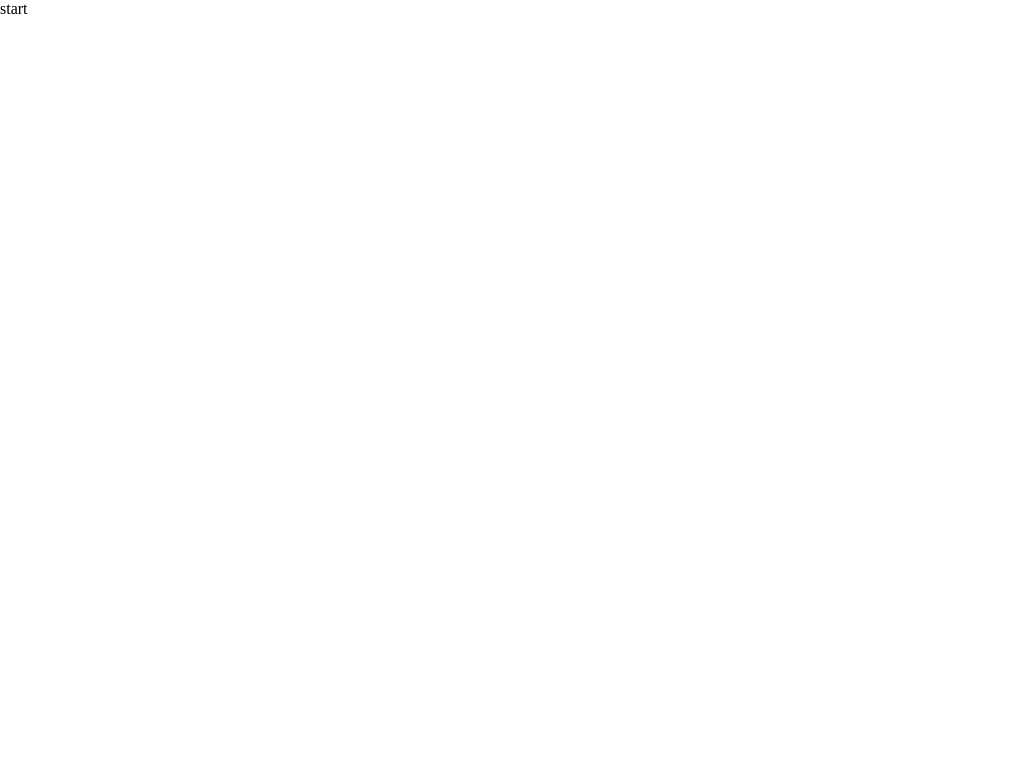
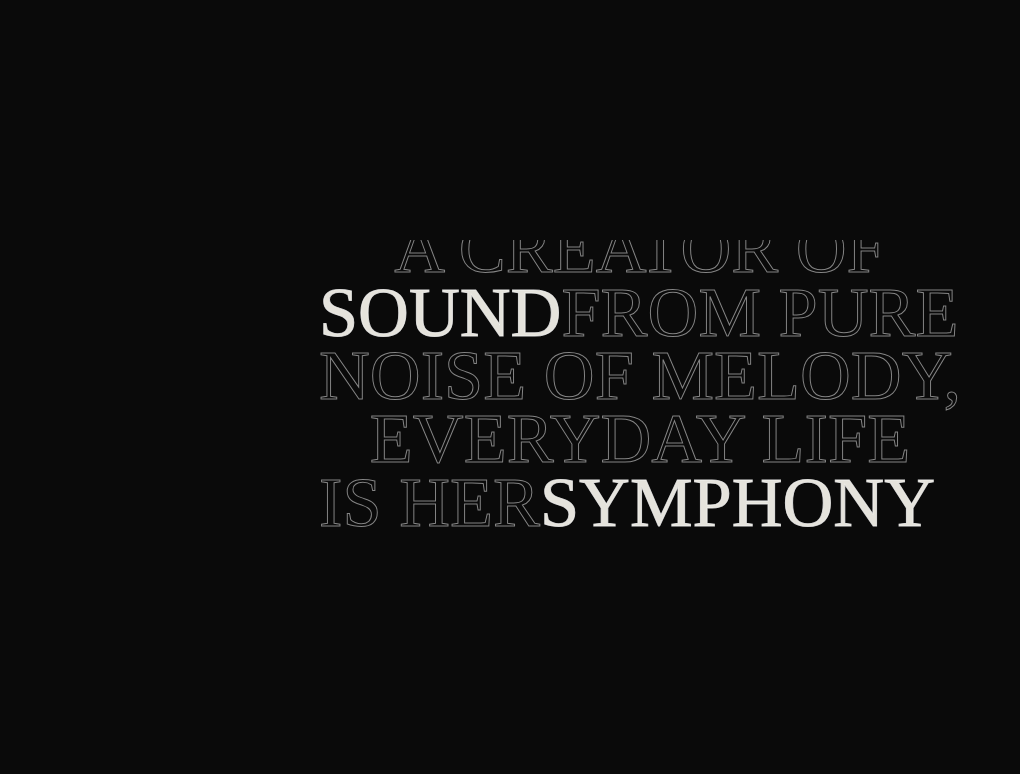
Before and after one commit to freetimezp/usefull-things-085-award-landing, a plain HTML site: page index.html in a window 1280 px wide. Shown: the whole page, without its empty margins (0-1020 px from the left). Drawn offline with nearby package versions, Linux system fonts and the light colour scheme.

Commit message:
02. usefull-things-085-award-landing. UI.

```diff
--- a/assets/css/style.css
+++ b/assets/css/style.css
@@ -9,3 +9,187 @@
 a {
     text-decoration: none;
 }
+
+html, body {
+    width: 100%;
+    height: 100vh;
+    background: #e5e3dc;
+}
+
+.website-content {
+    position: absolute;
+    width: 100%;
+    height: 100vh;
+}
+
+.navbar {
+    width: 100%;
+    display: flex;
+    justify-content: space-between;
+    align-items: center;
+    padding: 2em 4em;
+    text-transform: uppercase;
+    font-size: 1.2rem;
+    line-height: 90%;
+}
+
+.navbar > * {
+    position: relative;
+}
+
+.site-header {
+    position: absolute;
+    top: 40%;
+    transform: translateY(-50%);
+    width: 100%;
+}
+
+.row {
+    display: flex;
+    justify-content: center;
+    align-items: center;
+    font-size: 10vw;
+    text-transform: uppercase;
+    font-weight: 400;
+    letter-spacing: -0.4vw;
+}
+
+.header-row {
+    position: relative;
+    line-height: 75%;
+    top: 150px;
+    transition: 1s;
+}
+
+.header-row-wrapper {
+    content: "";
+    position: absolute;
+    top: 140px;
+    left: -20px;
+    width: 100%;
+    height: 150px;
+    background: #e5e3dc;
+    margin: 0 auto;
+}
+
+.row:nth-child(1) {
+    width: 80%;
+    right: 0;
+}
+
+.row:nth-child(2) {
+    position: absolute;
+    width: 90%;
+    right: 0;
+}
+
+.row span {
+    text-transform: uppercase;
+    font-style: italic;
+    font-weight: lighter;
+    font-size: 3.5vw;
+    padding: 0 2em 0 1em;
+}
+
+.row:nth-child(2) span {
+    font-size: 5.5vw;
+}
+
+.footer {
+    position: absolute;
+    bottom: 1em;
+    width: 100%;
+    font-size: 1.8em;
+    padding: 2em 6em;
+}
+
+.pre-loader {
+    position: fixed;
+    width: 100%;
+    height: 100%;
+    background: #0a0a0a;
+    color: #e5e3dc;
+    display: flex;
+    justify-content: center;
+    align-items: center;
+    z-index: 2;
+}
+
+.pre-loader-container {
+    display: flex;
+    flex-direction: column;
+    justify-content: center;
+    align-items: center;
+}
+
+.pre-loader-container .header {
+    position: relative;
+    width: max-content;
+    margin: 0 auto;
+}
+
+.concat {
+    display: flex;
+}
+
+.header {
+    text-align: center;
+}
+
+.header h1 {
+    position: relative;
+    text-align: center;
+    top: 25px;
+    text-transform: uppercase;
+    font-weight: 500;
+    font-size: 5.5vw;
+    line-height: 90%;
+    color: #0a0a0a;
+    -webkit-text-stroke: 1px rgba(255, 255, 255, 0.5);
+}
+
+.header h1::before {
+    content: attr(data-text);
+    position: absolute;
+    color: #e5e3dc;
+    overflow: hidden;
+    width: 0%;
+    transition: 1s;
+    animation: fill 2s cubic-bezier(0.6, 0, 0.4, 1) forwards;
+    animation-delay: 2s;
+}
+
+@keyframes fill {
+    0% {
+        width: 0%;
+    }
+    100% {
+        width: 100%;
+    }
+}
+
+.header-wrapper::after {
+    content: '';
+    position: absolute;
+    top: 120px;
+    left: -20px;
+    width: 100%;
+    height: 120px;
+    background: #0a0a0a;
+    margin: 0 auto;
+}
+
+.pre-loader-btn {
+    position: relative;
+    margin: 3em 0 1em 0;
+    font-size: 1.2rem;
+    cursor: pointer;
+    z-index: 2;
+    opacity: 0;
+}
+
+.pre-loader-btn i {
+    position: relative;
+    width: 80px;
+    top: 0;
+}
--- a/index.html
+++ b/index.html
@@ -5,13 +5,72 @@
     <meta charset="UTF-8">
     <meta http-equiv="X-UA-Compatible" content="IE=edge" />
     <meta name="viewport" content="width=device-width, initial-scale=1.0">
+    <link rel="stylesheet" href="https://cdnjs.cloudflare.com/ajax/libs/font-awesome/6.7.2/css/all.min.css" />
     <link rel="stylesheet" href="./assets/css/style.css">
     <title>Project</title>
 </head>
 
 <body>
-    start
+    <div class="website-content">
+        <div class="navbar">
+            <div class="logo">Chiara <br>Luzzana</div>
+            <div class="menu-icon">Menu</div>
+        </div>
 
+        <div class="site-header">
+            <div class="row">
+                <div class="header-row"><span>the</span>purity</div>
+                <div class="header-row-wrapper"></div>
+            </div>
+            <div class="row">
+                <div class="header-row"><span>of</span>noise</div>
+                <div class="header-row-wrapper"></div>
+            </div>
+        </div>
+
+        <div class="footer">"Every life is her sound"</div>
+    </div>
+
+    <div class="pre-loader">
+        <div class="ore-loader-container">
+            <div class="pre-loader-header">
+                <div class="header">
+                    <h1>A creator of</h1>
+                    <div class="header-wrapper"></div>
+                </div>
+                <div class="header concat">
+                    <h1 data-text="sound">sound</h1>
+                    <h1>from pure</h1>
+                    <div class="header-wrapper"></div>
+                </div>
+                <div class="header">
+                    <h1>noise of melody,</h1>
+                    <div class="header-wrapper"></div>
+                </div>
+                <div class="header">
+                    <h1>everyday life</h1>
+                    <div class="header-wrapper"></div>
+                </div>
+                <div class="header concat">
+                    <h1>is her</h1>
+                    <h1 data-text="symphony">symphony</h1>
+                    <div class="header-wrapper"></div>
+                </div>
+            </div>
+
+            <div class="pre-loader-btn" onclick="revealSite()">
+                <div class="btn">
+                    Click anywhere
+                    <i class="fa-solid fa-music"></i>
+                    to enable the sound
+                </div>
+            </div>
+        </div>
+    </div>
+
+
+
+    <script src="https://cdnjs.cloudflare.com/ajax/libs/gsap/3.12.7/gsap.min.js"></script>
     <script src="./assets/js/main.js"></script>
 </body>
 
```
